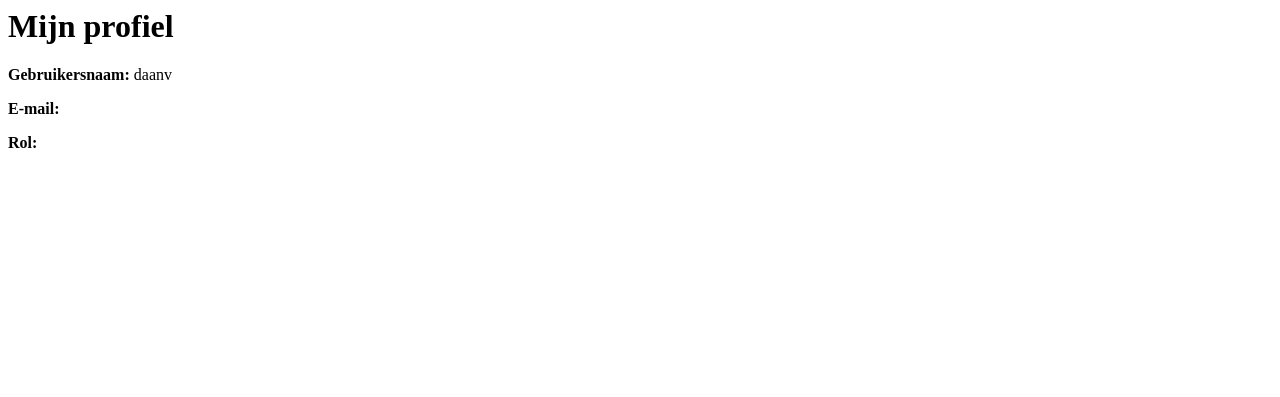
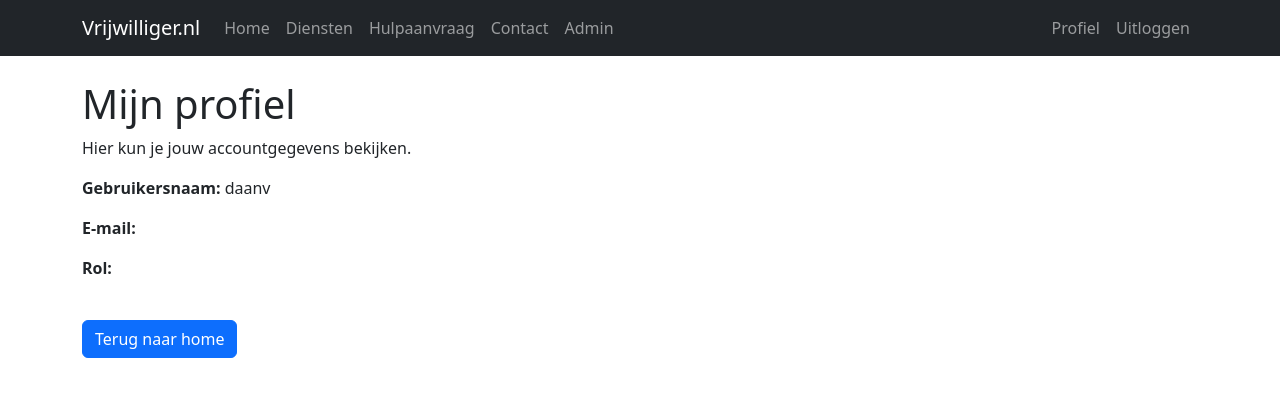
Before and after one commit to daanvanhoeven/project5, a Django app: page /profiel/ in a window 1280 px wide. Shown: the top 397 px of the page. Run offline with Django 5.2, Linux system fonts and the light colour scheme; a user stored in the database is signed in; data comes from the database, SQL or seed files in the repository; both versions use the stored data as it was after the commit.

Commit message:
Nieuwe features toegevoegd (hulpaanvragen gefixed)

```diff
--- a/app/templates/base.html
+++ b/app/templates/base.html
@@ -65,14 +65,14 @@
               <a class="nav-link" href="{% url 'profiel' %}"> Profiel </a>
             </li>
 
-            <form
-              method="post"
-              action="{% url 'logout' %}"
-              style="display: inline"
-            >
-              {% csrf_token %}
-              <button type="submit">Uitloggen</button>
-            </form>
+           <li class="nav-item">
+  <form method="post" action="{% url 'logout' %}" class="d-inline">
+    {% csrf_token %}
+    <button type="submit" class="nav-link btn btn-link">
+      Uitloggen
+    </button>
+  </form>
+</li>
 
             {% else %}
 
--- a/app/templates/profiel.html
+++ b/app/templates/profiel.html
@@ -1,5 +1,33 @@
+{% extends 'base.html' %}
+
+{% block title %}
+Mijn profiel
+{% endblock %}
+
+{% block content %}
+
 <h1>Mijn profiel</h1>
 
-<p><strong>Gebruikersnaam:</strong> {{ user.username }}</p>
-<p><strong>E-mail:</strong> {{ user.email }}</p>
-<p><strong>Rol:</strong> {{ user.userprofile.role }}</p>
+<p>
+Hier kun je jouw accountgegevens bekijken.
+</p>
+
+<p>
+<strong>Gebruikersnaam:</strong> {{ user.username }}
+</p>
+
+<p>
+<strong>E-mail:</strong> {{ user.email }}
+</p>
+
+<p>
+<strong>Rol:</strong> {{ user.userprofile.role }}
+</p>
+
+<br>
+
+<a href="{% url 'home' %}" class="btn btn-primary">
+Terug naar home
+</a>
+
+{% endblock %}
--- a/app/views.py
+++ b/app/views.py
@@ -8,17 +8,23 @@
 from django.utils import timezone
 from django.http import HttpResponseForbidden
 from django.contrib.auth.models import User
+from datetime import date, time
+
 
 from .models import (
     Agenda, ContactBericht, HulpAanvraag,
-    UserProfile, Dienst, Aanmelding, Wachtlijst
+    UserProfile, Dienst, Aanmelding, Wachtlijst,
+    Project
 )
-from .forms import ContactForm, HulpAanvraagForm, BerichtForm
 
+from .forms import (
+    ContactForm,
+    HulpAanvraagForm,
+    BerichtForm,
+    DienstForm,
+    FeedbackForm
+)
 
-# ====================
-# BASIS PAGINA'S
-# ====================
 
 def home(request):
     return render(request, "home.html")
@@ -27,14 +33,26 @@
 def register(request):
     if request.method == "POST":
         form = UserCreationForm(request.POST)
+
         if form.is_valid():
             user = form.save()
-            UserProfile.objects.create(user=user, role="vrijwilliger")
+
+            # Profile bestaat al via signal
+            profile = user.userprofile
+            profile.role = "vrijwilliger"
+            profile.save()
+
             login(request, user)
             return redirect("home")
+
     else:
         form = UserCreationForm()
-    return render(request, "registration/register.html", {"form": form})
+
+    return render(
+        request,
+        "registration/register.html",
+        {"form": form}
+    )
 
 
 class CustomLoginView(LoginView):
@@ -137,8 +155,14 @@
 # HULPAANVRAGEN
 # ====================
 
+
+
 @login_required
 def create_hulpaanvraag(request):
+    if not heeft_rol(request.user, "hulpvrager"):
+        # Als gebruiker geen hulpvrager is, mag hij niet aanmaken
+        return redirect("home")  # of toon een foutmelding
+
     if request.method == "POST":
         form = HulpAanvraagForm(request.POST)
         if form.is_valid():
@@ -148,6 +172,7 @@
             return redirect("mijn_hulpaanvragen")
     else:
         form = HulpAanvraagForm()
+
     return render(request, "hulpaanvraag/create.html", {"form": form})
 
 
```
Also changed, not shown: app/templates/hulpaanvraag/mijn_aanvragen.html (+10 -12 lines), db.sqlite3.
